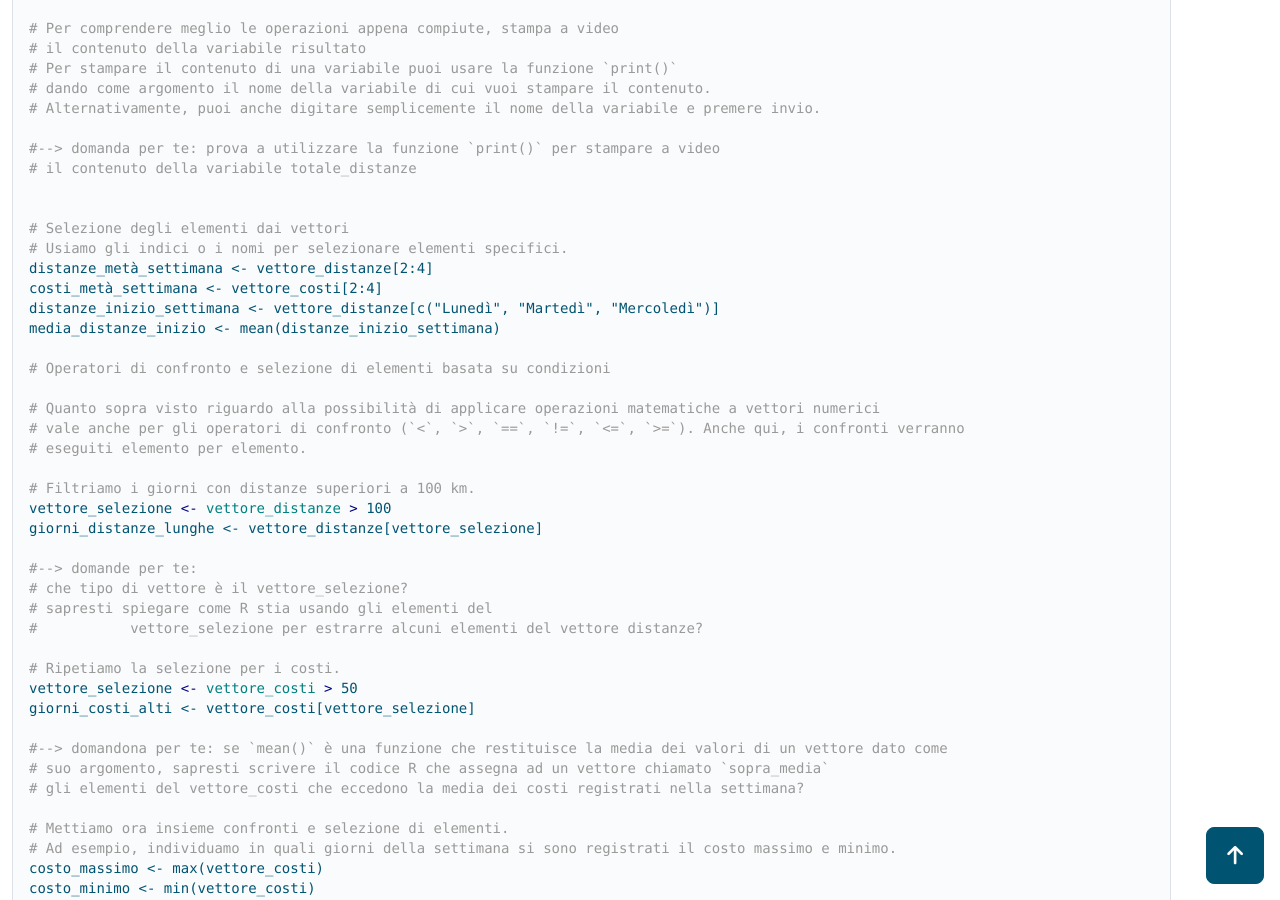
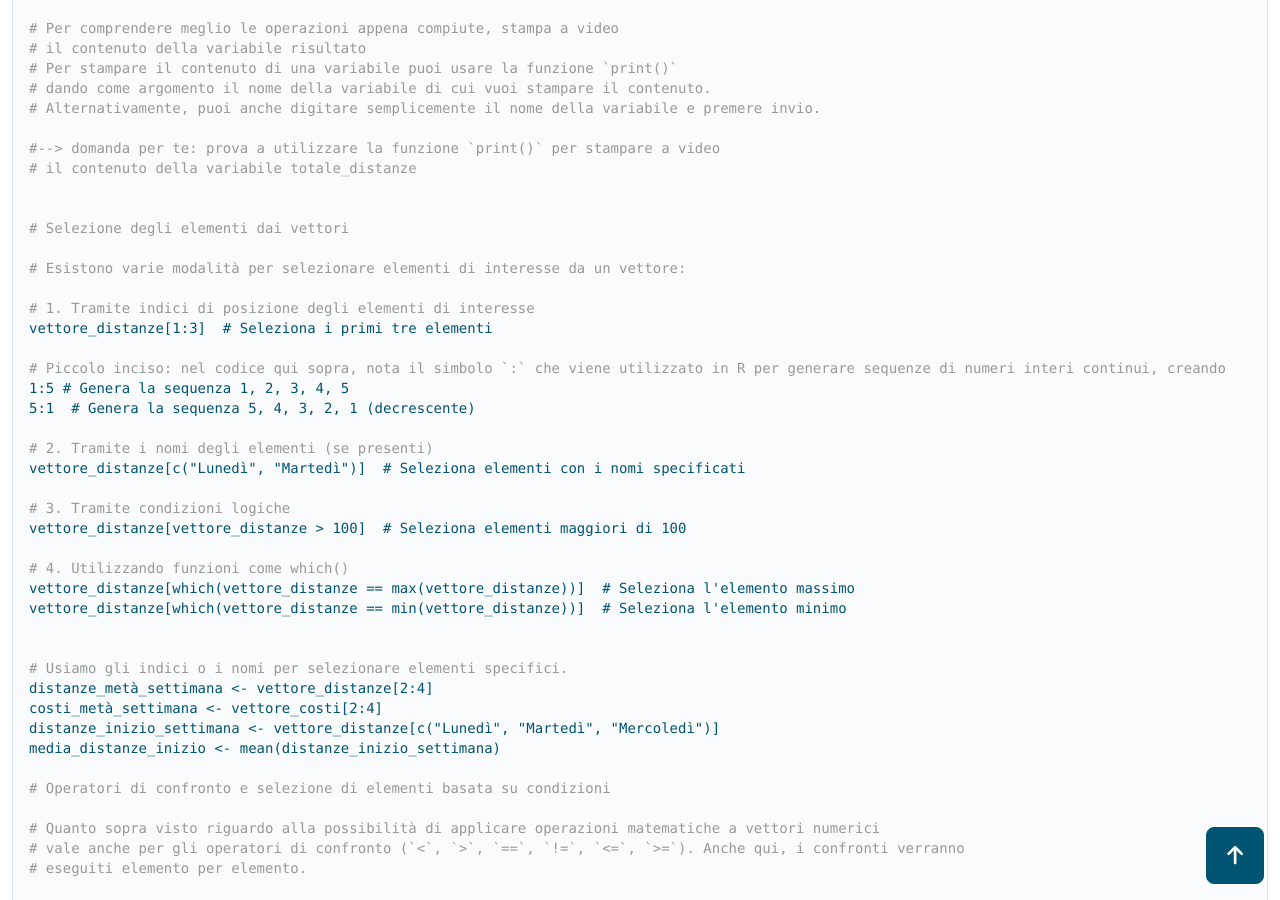
Before and after one commit to maghetta/Corso-R-livello-base__BBC, a Jekyll site: the page built from pages/tutorials/Vettori_in_R.md, in a window 1280 px wide and 900 px high, scrolled down 1443 px. Built offline with Jekyll 4.4.1, drawn with Linux system fonts in a browser that asks for light colours.

Commit message:
Update Vettori_in_R.md

```diff
--- a/pages/tutorials/Vettori_in_R.md
+++ b/pages/tutorials/Vettori_in_R.md
@@ -77,6 +77,27 @@ costo_totale_medio <- totale_costi / totale_distanze
 
 
 # Selezione degli elementi dai vettori
+
+# Esistono varie modalità per selezionare elementi di interesse da un vettore:
+
+# 1. Tramite indici di posizione degli elementi di interesse
+vettore_distanze[1:3]  # Seleziona i primi tre elementi
+
+# Piccolo inciso: nel codice qui sopra, nota il simbolo `:` che viene utilizzato in R per generare sequenze di numeri interi continui, creando un intervallo con incrementi di uno tra un valore iniziale e uno finale. Esempio:
+1:5 # Genera la sequenza 1, 2, 3, 4, 5
+5:1  # Genera la sequenza 5, 4, 3, 2, 1 (decrescente)
+
+# 2. Tramite i nomi degli elementi (se presenti)
+vettore_distanze[c("Lunedì", "Martedì")]  # Seleziona elementi con i nomi specificati
+
+# 3. Tramite condizioni logiche
+vettore_distanze[vettore_distanze > 100]  # Seleziona elementi maggiori di 100
+
+# 4. Utilizzando funzioni come which()
+vettore_distanze[which(vettore_distanze == max(vettore_distanze))]  # Seleziona l'elemento massimo
+vettore_distanze[which(vettore_distanze == min(vettore_distanze))]  # Seleziona l'elemento minimo
+
+
 # Usiamo gli indici o i nomi per selezionare elementi specifici.
 distanze_metà_settimana <- vettore_distanze[2:4]
 costi_metà_settimana <- vettore_costi[2:4]
```
